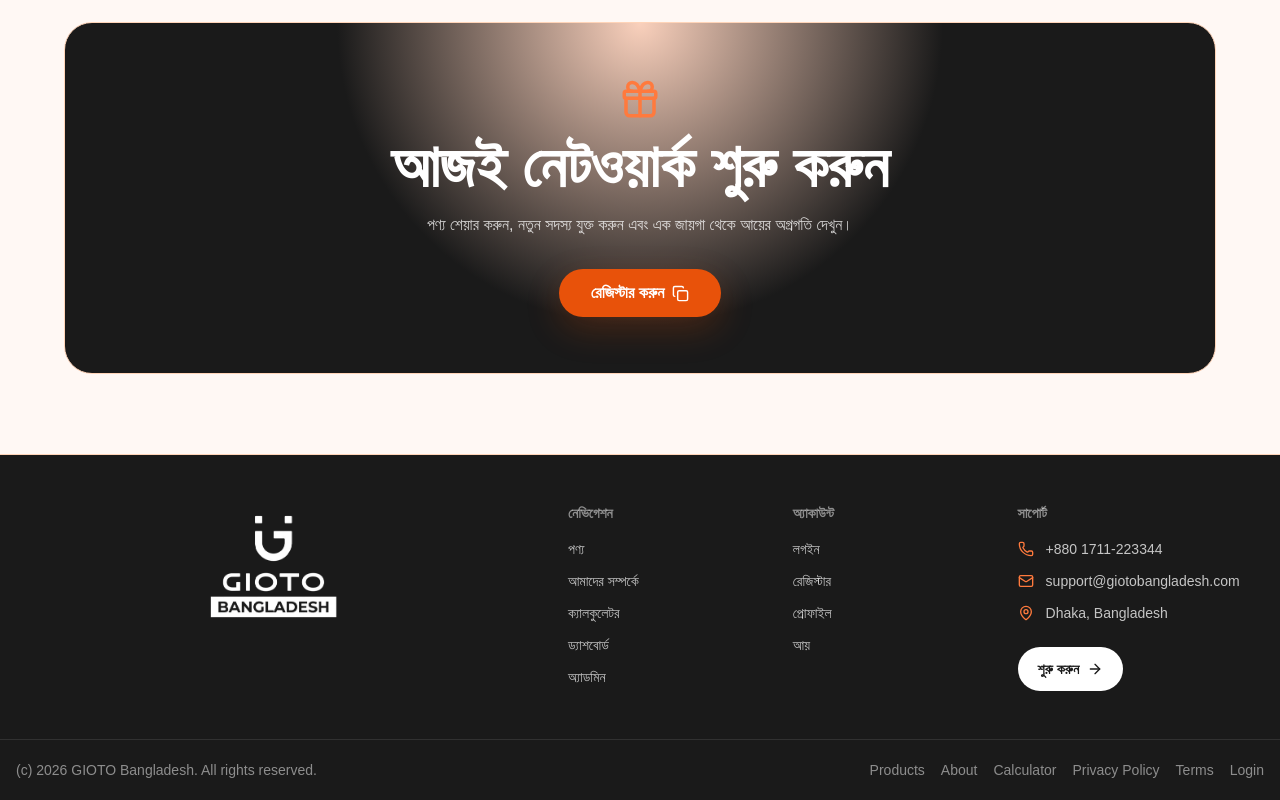
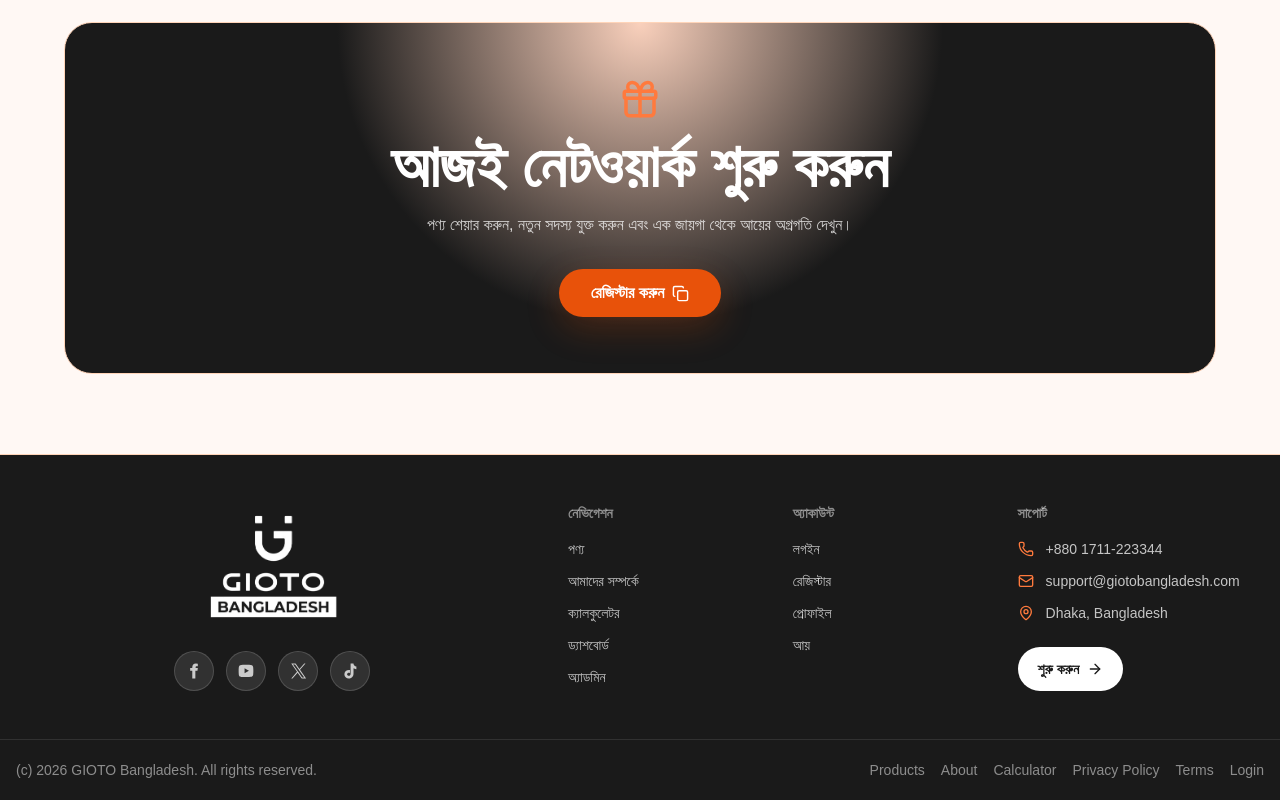
Before and after one commit to mr7aali/mlm-nexa-grow, a Next.js app: page / in a window 1280 px wide. Shown: the part 3490-4290 px from the top of the page. Built offline with nearby package versions, Linux system fonts and the light colour scheme; a web font is replaced by a local one.

Commit message:
footer fix

```diff
--- a/app/page.tsx
+++ b/app/page.tsx
@@ -16,6 +16,38 @@ const testimonials = [
 ];
 
 const rowColors = ["green", "blue", "amber", "red", "purple", "gold"] as const;
+
+function FacebookIcon({ size = 18, className }: { size?: number; className?: string }) {
+  return (
+    <svg aria-hidden="true" className={className} width={size} height={size} viewBox="0 0 24 24" fill="currentColor">
+      <path d="M14.2 8.1V6.6c0-.8.5-1 1-1h1.9V2.3L14.5 2c-3 0-4.8 1.8-4.8 5v1.1H6.9v3.7h2.8V22h4.1V11.8h2.8l.5-3.7h-3Z" />
+    </svg>
+  );
+}
+
+function YouTubeIcon({ size = 18, className }: { size?: number; className?: string }) {
+  return (
+    <svg aria-hidden="true" className={className} width={size} height={size} viewBox="0 0 24 24" fill="currentColor">
+      <path d="M21.6 7.2s-.2-1.6-.9-2.3c-.9-.9-1.8-.9-2.3-1C15.2 3.7 12 3.7 12 3.7s-3.2 0-6.4.2c-.5.1-1.4.1-2.3 1-.7.7-.9 2.3-.9 2.3S2.2 9.1 2.2 11v1.8c0 1.9.2 3.8.2 3.8s.2 1.6.9 2.3c.9.9 2.1.9 2.6 1 1.9.2 6.1.2 6.1.2s3.2 0 6.4-.3c.5 0 1.4-.1 2.3-1 .7-.7.9-2.3.9-2.3s.2-1.9.2-3.8V11c0-1.9-.2-3.8-.2-3.8ZM10.1 14.9V8.4l5.8 3.3-5.8 3.2Z" />
+    </svg>
+  );
+}
+
+function XSocialIcon({ size = 18, className }: { size?: number; className?: string }) {
+  return (
+    <svg aria-hidden="true" className={className} width={size} height={size} viewBox="0 0 24 24" fill="currentColor">
+      <path d="M14.7 10.4 22 2h-1.7l-6.4 7.3L8.8 2H3l7.7 11L3 22h1.7l6.8-7.8L17 22h5.8l-8.1-11.6Zm-2.4 2.7-.8-1.1-6.2-8.7H8l5 7.1.8 1.1 6.5 9.2h-2.7l-5.3-7.6Z" />
+    </svg>
+  );
+}
+
+function TikTokIcon({ size = 18, className }: { size?: number; className?: string }) {
+  return (
+    <svg aria-hidden="true" className={className} width={size} height={size} viewBox="0 0 24 24" fill="currentColor">
+      <path d="M16.6 2c.3 2.3 1.6 3.8 3.9 4v3.5c-1.3.1-2.6-.3-3.8-1.1v6.8c0 4.4-3 6.8-6.4 6.8-3.1 0-5.8-2.3-5.8-5.6 0-3.6 2.9-5.7 6.3-5.7.4 0 .8 0 1.1.1v3.7a3.9 3.9 0 0 0-1.3-.2c-1.4 0-2.5.8-2.5 2 0 1.3 1.1 2 2.3 2 1.4 0 2.4-.8 2.4-2.8V2h3.8Z" />
+    </svg>
+  );
+}
 
 export default function Home() {
   const [level, setLevel] = useState(2);
@@ -291,10 +323,32 @@ export default function Home() {
 
       <footer className="border-t border-line bg-foreground text-white">
         <div className="mx-auto grid max-w-7xl grid-cols-2 gap-x-8 gap-y-9 px-4 py-10 lg:grid-cols-[1.2fr_0.75fr_0.75fr_1fr] lg:gap-10 lg:py-12">
-          <div className="col-span-2 flex flex-col items-center text-center lg:col-span-1 lg:items-start lg:text-left">
+          <div className="col-span-2 flex flex-col items-center text-center lg:col-span-1">
             <Link href="/" className="inline-flex w-fit items-center">
               <BrandLogo className="h-28 w-72 max-w-full sm:w-[26rem] lg:h-32 lg:w-[32rem]" framed={false} variant="wide" />
             </Link>
+            <div className="mt-5 flex items-center justify-center gap-3">
+              {[
+                { label: "Facebook", href: "https://facebook.com", icon: FacebookIcon },
+                { label: "YouTube", href: "https://youtube.com", icon: YouTubeIcon },
+                { label: "X", href: "https://x.com", icon: XSocialIcon },
+                { label: "TikTok", href: "https://www.tiktok.com", icon: TikTokIcon },
+              ].map((item) => {
+                const Icon = item.icon;
+                return (
+                  <a
+                    key={item.label}
+                    href={item.href}
+                    target="_blank"
+                    rel="noreferrer"
+                    aria-label={item.label}
+                    className="grid h-10 w-10 place-items-center rounded-full border border-white/15 bg-white/10 text-white/75 transition hover:border-gold-light hover:bg-gold-light hover:text-white"
+                  >
+                    <Icon size={18} />
+                  </a>
+                );
+              })}
+            </div>
           </div>
 
           <div>
```
